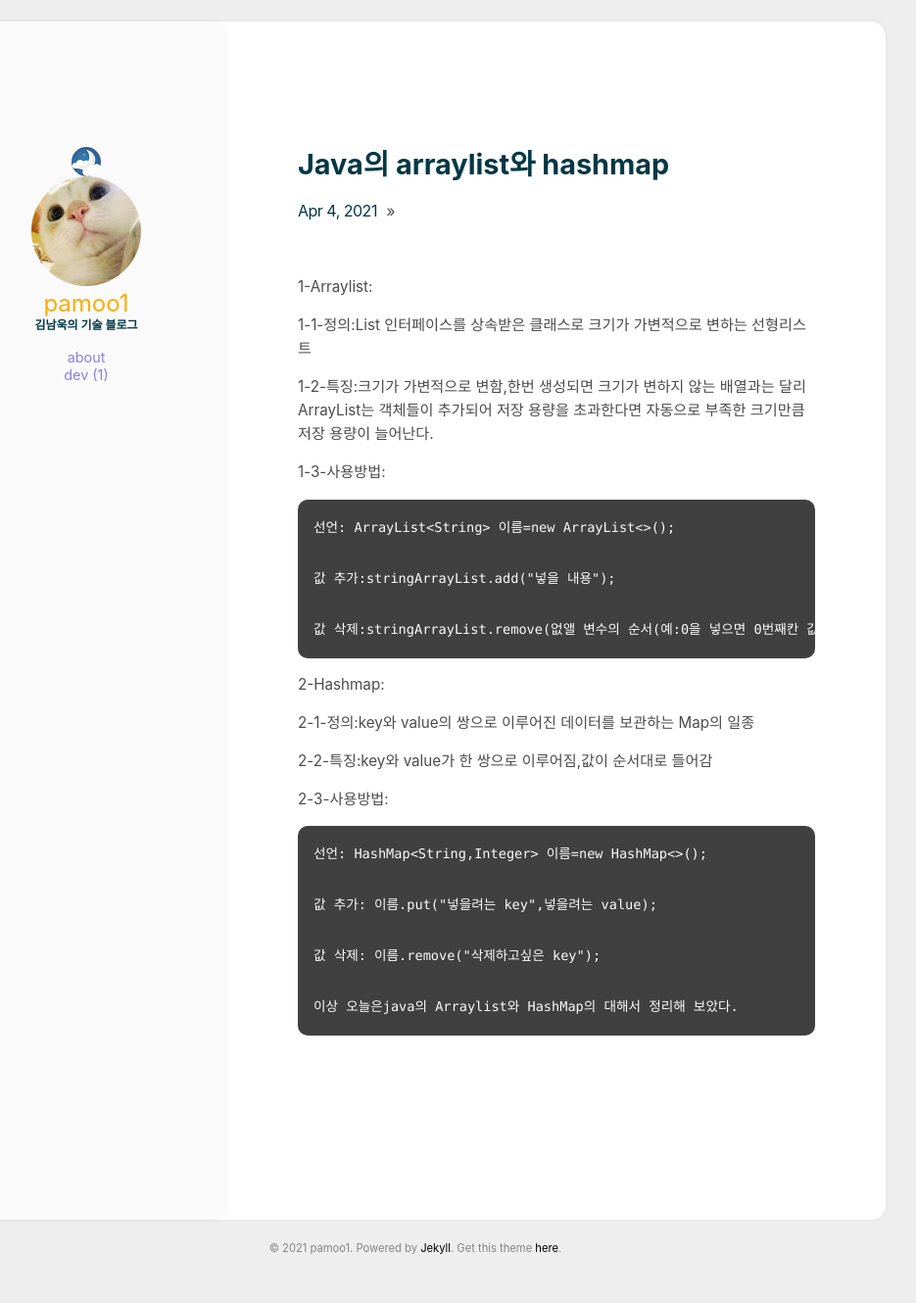
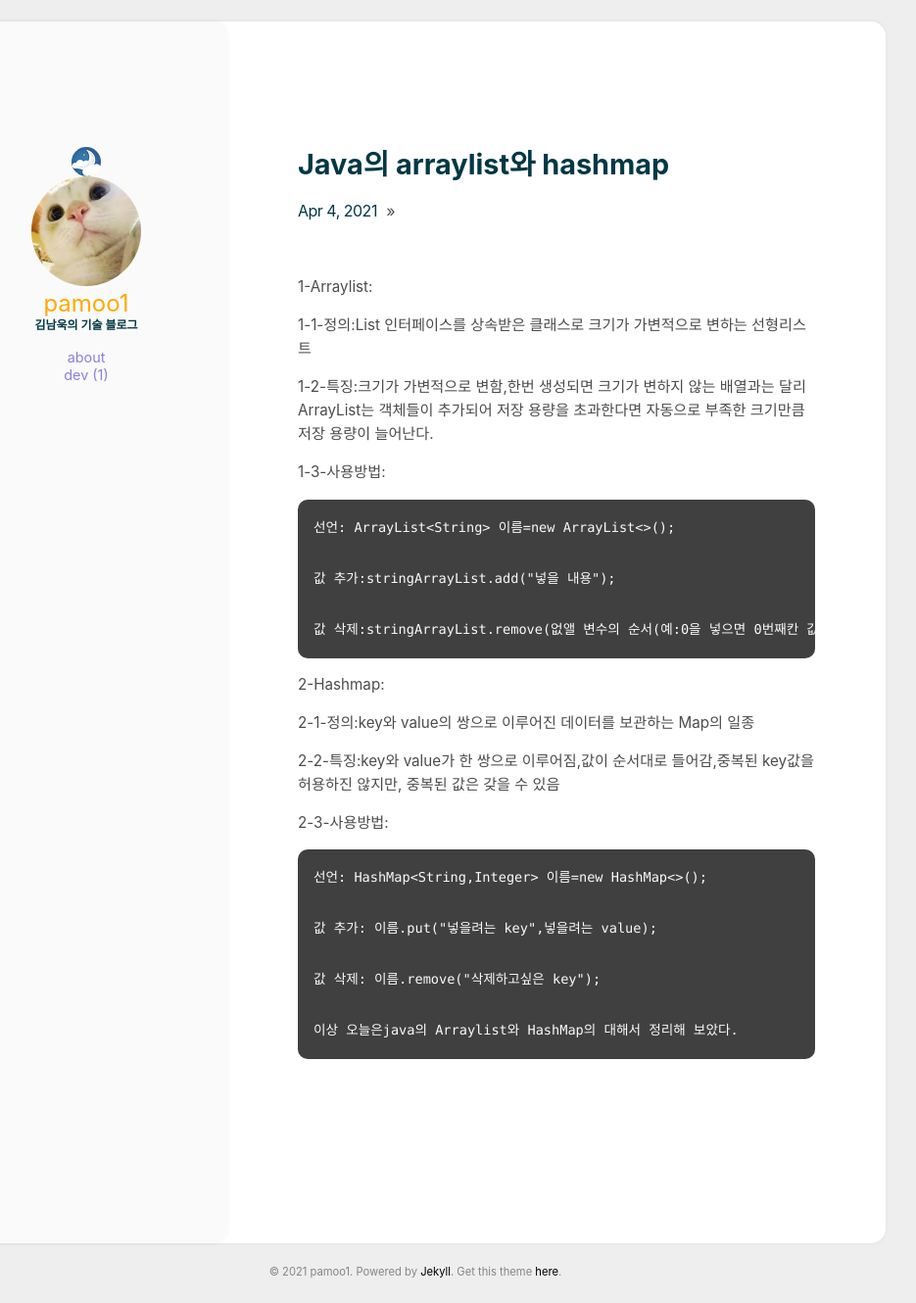
Before and after one commit to pamoo1/bloag, a Jekyll site: the page built from _posts/2021-04-04-java의 Arraylist와 Hashmap .md, in a window 1280 px wide. Shown: the whole page at 98% size, without its empty margins (216-1151 px from the left). Built offline with Jekyll 4.4.1, drawn with Linux system fonts in a browser that asks for light colours; before the commit the page ends 1306 px from its top, so only the background shows below that.

Commit message:
Update 2021-04-04-java의 Arraylist와 Hashmap .md

```diff
--- a/_posts/2021-04-04-java의 Arraylist와 Hashmap .md
+++ b/_posts/2021-04-04-java의 Arraylist와 Hashmap .md
@@ -17,7 +17,7 @@
 
   2-1-정의:key와 value의 쌍으로 이루어진 데이터를 보관하는 Map의 일종
 
-  2-2-특징:key와 value가 한 쌍으로 이루어짐,값이 순서대로 들어감
+  2-2-특징:key와 value가 한 쌍으로 이루어짐,값이 순서대로 들어감,중복된 key값을 허용하진 않지만, 중복된 값은 갖을 수 있음
 
   2-3-사용방법:
 
```
